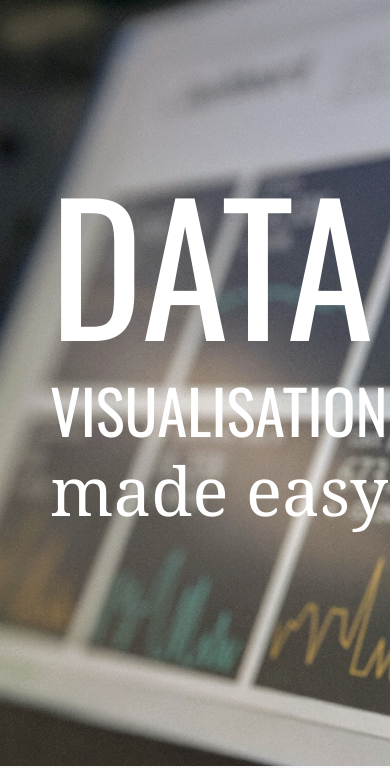
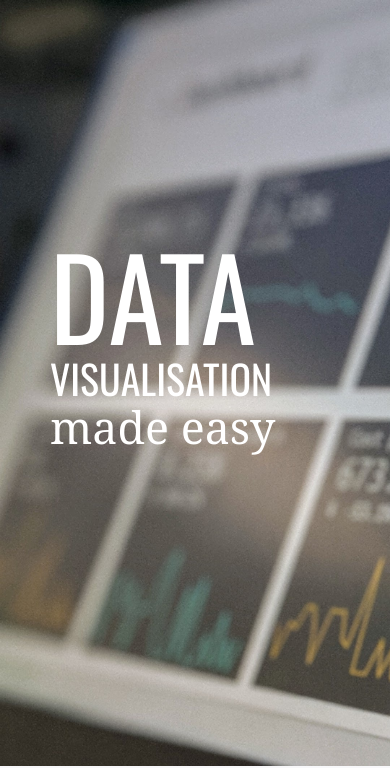
Before and after one commit to razamanaza/flask-backend, a Flask app: page / in a window 390 px wide. Shown: the part 76-844 px from the top of the page. Run offline with Flask 2, Linux system fonts and the light colour scheme; parts of the project's set-up code (start-up, migrations or seed data) failed here and were passed over; some libraries are stand-ins or nearby versions.

Commit message:
Changed css to sass

```diff
--- a/static/css/main.css
+++ b/static/css/main.css
@@ -1,39 +1,46 @@
 body {
-  font-family: 'Noto Serif', sans-serif;
+  font-family: "Noto Serif", sans-serif;
   background-color: #f8f8fa;
 }
+
 h1, h2, h3, h4, h5, h6 {
-  font-family: 'Oswald', serif;
+  font-family: "Oswald", serif;
 }
+
 .container {
   background-color: #fff;
 }
+
 .content {
   padding: 50px 40px;
 }
+
 .header-container {
   background-color: transparent;
   padding: 30px 0 20px;
 }
+
 .main-header {
   height: calc(100vh - 78px);
-  background-image: url('../img/main-header-bg.jpg');
+  background-image: url("../img/main-header-bg.jpg");
   background-size: cover;
   position: relative;
 }
+
 .navbar-dark {
   background-color: #333547 !important;
-  font-family: 'Oswald', serif;
+  font-family: "Oswald", serif;
   text-transform: uppercase;
   font-size: 1.2rem;
 }
+
 .motd {
   display: flex;
   color: #fff;
   flex-direction: column;
   justify-content: center;
   font-size: 11rem;
-  font-family: 'Oswald', serif;
+  font-family: "Oswald", serif;
   text-transform: uppercase;
   margin-left: 50px;
   height: calc(100% - 80px);
@@ -50,12 +57,14 @@ h1, h2, h3, h4, h5, h6 {
 }
 .motd .sub {
   font-size: 4.2rem;
-  font-family: 'Noto Serif', sans-serif;
+  font-family: "Noto Serif", sans-serif;
   text-transform: none;
 }
+
 .card {
   margin-bottom: 30px;
 }
+
 .doc-section {
   margin-bottom: 40px;
 }
@@ -64,6 +73,7 @@ h1, h2, h3, h4, h5, h6 {
   margin-bottom: 20px;
   border-bottom: 1px solid #aaa;
 }
+
 svg {
   width: 100%;
   height: 100%;
@@ -72,23 +82,42 @@ svg {
 svg .bar {
   fill: #cbcff1;
 }
+
 .bar-bright {
   fill: #626ed4 !important;
 }
+
 .bar-label {
   color: white;
   font-size: 14px;
   display: block;
   text-align: center;
 }
+
 #pie-card {
   color: white;
   fill: #626ed4;
   border-radius: 5px;
 }
+
 .form-control:focus {
   box-shadow: 0 0 0 0.2rem #cbcff1;
 }
+
 #output {
   width: 100%;
 }
+
+@media screen and (max-width: 480px) {
+  .motd .big {
+    font-size: 7rem;
+  }
+  .motd .small {
+    font-size: 2.5rem;
+  }
+  .motd .sub {
+    font-size: 2.8rem;
+  }
+}
+
+/*# sourceMappingURL=main.css.map */
--- /dev/null
+++ b/static/sass/main.scss
@@ -0,0 +1,111 @@
+$breakpoint-moblie: 480px;
+
+body {
+  font-family: 'Noto Serif', sans-serif;
+  background-color: #f8f8fa;
+}
+h1, h2, h3, h4, h5, h6 {
+  font-family: 'Oswald', serif;
+}
+.container {
+  background-color: #fff;
+}
+.content {
+  padding: 50px 40px;
+}
+.header-container {
+  background-color: transparent;
+  padding: 30px 0 20px;
+}
+.main-header {
+  height: calc(100vh - 78px);
+  background-image: url('../img/main-header-bg.jpg');
+  background-size: cover;
+  position: relative;
+}
+.navbar-dark {
+  background-color: #333547 !important;
+  font-family: 'Oswald', serif;
+  text-transform: uppercase;
+  font-size: 1.2rem;
+}
+.motd {
+  display: flex;
+  color: #fff;
+  flex-direction: column;
+  justify-content: center;
+  font-size: 11rem;
+  font-family: 'Oswald', serif;
+  text-transform: uppercase;
+  margin-left: 50px;
+  height: calc(100% - 80px);
+  p {
+    margin-bottom: -15px;
+  }
+  .big {
+    margin-bottom: -30px;
+    margin-top: -30px;
+  }
+  .small {
+    font-size: 3.8rem;
+  }
+  .sub {
+    font-size: 4.2rem;
+    font-family: 'Noto Serif', sans-serif;
+    text-transform: none;
+  }
+}
+.card {
+  margin-bottom: 30px;
+}
+.doc-section {
+  margin-bottom: 40px;
+  h2 {
+    font-size: 20px;
+    margin-bottom: 20px;
+    border-bottom: 1px solid #aaa;
+  }
+}
+svg {
+  width: 100%;
+  height: 100%;
+  color: #626ed4;
+  .bar {
+    fill: #cbcff1;
+  }
+}
+.bar-bright {
+  fill: #626ed4 !important;
+}
+.bar-label {
+  color: white;
+  font-size: 14px;
+  display: block;
+  text-align: center;
+}
+#pie-card {
+  color: white;
+  fill: #626ed4;
+  border-radius: 5px;
+}
+.form-control:focus {
+  box-shadow: 0 0 0 0.2rem #cbcff1;
+}
+#output {
+  width: 100%;
+}
+
+
+@media screen and (max-width: $breakpoint-moblie) {
+  .motd {
+    .big {
+      font-size: 7rem;
+    }
+    .small {
+      font-size: 2.5rem;
+    }
+    .sub {
+      font-size: 2.8rem;
+    }
+  }
+}
```
Also changed, not shown: 1 other file.
